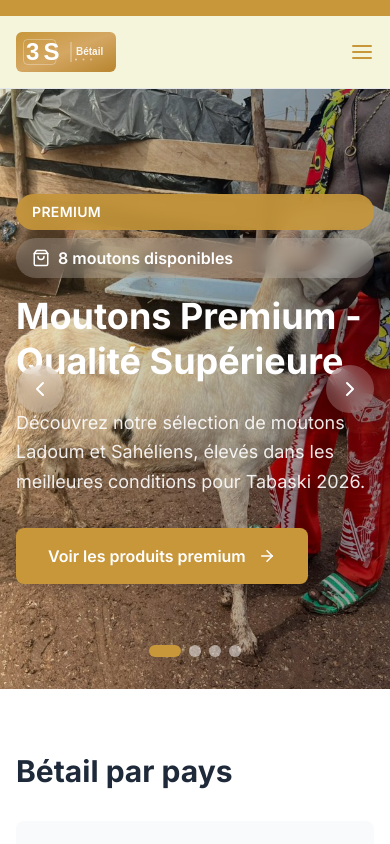
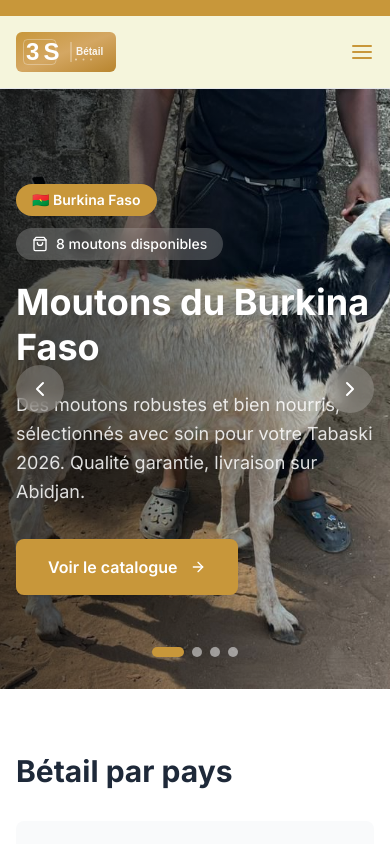
Before and after one commit to ArifD06/3S_Betail, a Next.js app: page / in a window 390 px wide. Shown: the top 844 px of the page. Built offline with nearby package versions, Linux system fonts and the light colour scheme.

Commit message:
Carrousel : transition fade fluide, vraies photos, textes Burkina Faso/Niger
Co-Authored-By: Claude Sonnet 4.6 <noreply@anthropic.com>

```diff
--- a/components/HeroSection.tsx
+++ b/components/HeroSection.tsx
@@ -5,71 +5,59 @@ import { FiChevronLeft, FiChevronRight, FiArrowRight, FiShoppingBag } from 'reac
 import { useRouter } from 'next/navigation'
 import { products } from '@/data/products'
 
+const slides = [
+  {
+    title: "Moutons du Burkina Faso",
+    description: "Des moutons robustes et bien nourris, sélectionnés avec soin pour votre Tabaski 2026. Qualité garantie, livraison sur Abidjan.",
+    buttonText: "Voir le catalogue",
+    bgImage: "/images/WhatsApp Image 2026-05-08 at 15.54.36.jpeg",
+    badge: "🇧🇫 Burkina Faso"
+  },
+  {
+    title: "Moutons du Niger — Tradition Sahélienne",
+    description: "Des spécimens authentiques du Niger, élevés dans les meilleures conditions. Robustes, sains et prêts pour la fête.",
+    buttonText: "Découvrir la collection",
+    bgImage: "/images/WhatsApp Image 2026-05-12 at 21.57.29.jpeg",
+    badge: "🇳🇪 Niger"
+  },
+  {
+    title: "Choisissez Votre Mouton Idéal",
+    description: "Parcourez notre sélection de moutons en photo réelle. Ce que vous voyez est exactement ce que vous recevez.",
+    buttonText: "Explorer la boutique",
+    bgImage: "/images/WhatsApp Image 2026-05-08 at 15.54.22.jpeg",
+    badge: "📷 Photos réelles"
+  },
+  {
+    title: "Livraison sur Abidjan",
+    description: "Commandez votre mouton en ligne et recevez-le directement chez vous. Paiement flexible, service de confiance.",
+    buttonText: "Commander maintenant",
+    bgImage: "/images/WhatsApp Image 2026-05-12 at 21.57.41.jpeg",
+    badge: "🚚 Livraison disponible"
+  }
+]
+
 export default function HeroSection() {
   const router = useRouter()
   const [currentSlide, setCurrentSlide] = useState(0)
-  const [availableCount, setAvailableCount] = useState(0)
+  const [prevSlideIndex, setPrevSlideIndex] = useState<number | null>(null)
   const [isPaused, setIsPaused] = useState(false)
-
-  const slides = [
-    {
-      title: "Moutons Premium - Qualité Supérieure",
-      description: "Découvrez notre sélection de moutons Ladoum et Sahéliens, élevés dans les meilleures conditions pour Tabaski 2026.",
-      buttonText: "Voir les produits premium",
-      bgImage: "/images/WhatsApp Image 2026-04-19 at 12.39.42 (1).jpeg",
-      badge: "Premium"
-    },
-    {
-      title: "Moutons du Sahel - Tradition Authentique",
-      description: "Des moutons robustes et sains, parfaitement adaptés aux traditions de Tabaski, disponibles en plusieurs tailles.",
-      buttonText: "Explorer la collection",
-      bgImage: "/images/WhatsApp Image 2026-04-19 at 12.39.42.jpeg",
-      badge: "Tradition"
-    },
-    {
-      title: "Élevage Malien - Excellence Garantie",
-      description: "Nos moutons du Mali sont réputés pour leur qualité exceptionnelle et leur robe impeccable, idéaux pour vos célébrations.",
-      buttonText: "Découvrir nos races",
-      bgImage: "/images/WhatsApp Image 2026-04-19 at 12.39.42 (2).jpeg",
-      badge: "Import"
-    },
-    {
-      title: "Géants Sahéliens - Taille XXL",
-      description: "Spécimens exceptionnels de grande taille, parfaits pour marquer vos célébrations avec prestige et distinction.",
-      buttonText: "Voir les tailles XL",
-      bgImage: "/images/WhatsApp Image 2026-04-19 at 12.39.43.jpeg",
-      badge: "XXL"
-    }
-  ]
+  const availableCount = products.filter(p => p.stock === 'En stock').length
 
   useEffect(() => {
-    // Calculer le nombre de moutons disponibles
-    const inStockProducts = products.filter(product => product.stock === 'En stock')
-    setAvailableCount(inStockProducts.length)
-  }, [])
+    const interval = setInterval(() => {
+      if (!isPaused) goNext()
+    }, 5000)
+    return () => clearInterval(interval)
+  }, [isPaused, currentSlide])
 
-  // Navigation automatique avec pause au survol
-  useEffect(() => {
-    const interval = setInterval(() => {
-      if (!isPaused) {
-        setCurrentSlide((prev) => (prev + 1) % slides.length)
-      }
-    }, 5000)
-
-    return () => clearInterval(interval)
-  }, [isPaused, slides.length])
-
-  const nextSlide = () => {
-    setCurrentSlide((prev) => (prev + 1) % slides.length)
+  const goTo = (index: number) => {
+    setPrevSlideIndex(currentSlide)
+    setCurrentSlide(index)
+    setTimeout(() => setPrevSlideIndex(null), 700)
   }
 
-  const prevSlide = () => {
-    setCurrentSlide((prev) => (prev - 1 + slides.length) % slides.length)
-  }
-
-  const handleReservationClick = () => {
-    router.push('/produits')
-  }
+  const goNext = () => goTo((currentSlide + 1) % slides.length)
+  const goPrev = () => goTo((currentSlide - 1 + slides.length) % slides.length)
 
   return (
     <section
@@ -77,82 +65,85 @@ export default function HeroSection() {
       onMouseEnter={() => setIsPaused(true)}
       onMouseLeave={() => setIsPaused(false)}
     >
-      {/* Background Image avec overlay */}
-      <div className="absolute inset-0 bg-gradient-to-r from-[#C8973A]/20 to-black/40 z-10"></div>
-      <div
-        className="absolute inset-0 bg-cover bg-center bg-no-repeat"
-        style={{
-          backgroundImage: `url('${slides[currentSlide].bgImage}')`,
-          backgroundColor: '#f3f4f6' // Couleur de fond temporaire
-        }}
-      ></div>
+      {/* Slides empilés avec transition fade */}
+      {slides.map((slide, index) => (
+        <div
+          key={index}
+          className="absolute inset-0 transition-opacity duration-700 ease-in-out"
+          style={{ opacity: index === currentSlide ? 1 : 0, zIndex: index === currentSlide ? 2 : index === prevSlideIndex ? 1 : 0 }}
+        >
+          <div
+            className="absolute inset-0 bg-cover bg-center bg-no-repeat"
+            style={{ backgroundImage: `url('${slide.bgImage}')`, backgroundColor: '#1a1a1a' }}
+          />
+          <div className="absolute inset-0 bg-gradient-to-r from-black/70 via-black/40 to-transparent" />
+        </div>
+      ))}
 
       {/* Contenu */}
-      <div className="relative z-20 h-full flex items-center">
+      <div className="relative z-10 h-full flex items-center">
         <div className="container mx-auto px-4">
-          <div className="max-w-3xl">
-            {/* Badge et compteur */}
-            <div className="mb-4 flex flex-col sm:flex-row sm:items-center sm:space-x-4 space-y-2 sm:space-y-0">
-              <span className="inline-block bg-[#C8973A]/90 backdrop-blur-sm text-white px-4 py-2 rounded-full text-sm font-semibold uppercase tracking-wide">
+          <div className="max-w-2xl">
+            {/* Badge + compteur */}
+            <div className="mb-5 flex flex-wrap items-center gap-3">
+              <span className="bg-[#C8973A] text-white px-4 py-1.5 rounded-full text-sm font-semibold">
                 {slides[currentSlide].badge}
               </span>
-              <div className="flex items-center space-x-2 bg-white/20 backdrop-blur-sm px-4 py-2 rounded-full">
-                <FiShoppingBag className="text-white text-lg" />
-                <span className="text-white font-semibold">
-                  {availableCount} moutons disponibles
-                </span>
+              <div className="flex items-center space-x-2 bg-white/20 backdrop-blur-sm px-4 py-1.5 rounded-full">
+                <FiShoppingBag className="text-white" />
+                <span className="text-white text-sm font-medium">{availableCount} moutons disponibles</span>
               </div>
             </div>
 
-            <h1 className="text-4xl md:text-5xl lg:text-6xl font-bold text-white mb-6 leading-tight">
+            {/* Titre */}
+            <h1 className="text-4xl md:text-5xl lg:text-6xl font-bold text-white mb-5 leading-tight drop-shadow-lg">
               {slides[currentSlide].title}
             </h1>
-            <p className="text-lg md:text-xl text-white/90 mb-8 leading-relaxed max-w-2xl">
+
+            {/* Description */}
+            <p className="text-lg text-white/85 mb-8 leading-relaxed">
               {slides[currentSlide].description}
             </p>
 
-            {/* Bouton de réservation */}
+            {/* CTA */}
             <button
-              onClick={handleReservationClick}
-              className="bg-[#C8973A] hover:bg-[#D4A763] text-white font-semibold px-8 py-4 rounded-lg transition-all duration-300 transform hover:scale-105 flex items-center space-x-3 group shadow-lg"
+              onClick={() => router.push('/produits')}
+              className="bg-[#C8973A] hover:bg-[#D4A763] text-white font-semibold px-8 py-4 rounded-lg transition-all duration-300 hover:scale-105 flex items-center space-x-3 group shadow-lg"
             >
               <span>{slides[currentSlide].buttonText}</span>
-              <FiArrowRight className="text-lg group-hover:translate-x-1 transition-transform" />
+              <FiArrowRight className="group-hover:translate-x-1 transition-transform" />
             </button>
           </div>
         </div>
       </div>
 
-      {/* Contrôles de navigation */}
+      {/* Flèches */}
       <button
-        onClick={prevSlide}
-        className="absolute left-4 top-1/2 -translate-y-1/2 z-30 bg-white/20 hover:bg-white/30 backdrop-blur-sm text-white p-3 rounded-full transition-all duration-300"
+        onClick={goPrev}
+        className="absolute left-4 top-1/2 -translate-y-1/2 z-20 bg-white/20 hover:bg-white/40 backdrop-blur-sm text-white p-3 rounded-full transition-all duration-300"
         aria-label="Slide précédent"
       >
         <FiChevronLeft className="text-2xl" />
       </button>
-
       <button
-        onClick={nextSlide}
-        className="absolute right-4 top-1/2 -translate-y-1/2 z-30 bg-white/20 hover:bg-white/30 backdrop-blur-sm text-white p-3 rounded-full transition-all duration-300"
+        onClick={goNext}
+        className="absolute right-4 top-1/2 -translate-y-1/2 z-20 bg-white/20 hover:bg-white/40 backdrop-blur-sm text-white p-3 rounded-full transition-all duration-300"
         aria-label="Slide suivant"
       >
         <FiChevronRight className="text-2xl" />
       </button>
 
-      {/* Indicateurs de slides */}
-      <div className="absolute bottom-8 left-1/2 -translate-x-1/2 z-30 flex space-x-2">
+      {/* Indicateurs */}
+      <div className="absolute bottom-8 left-1/2 -translate-x-1/2 z-20 flex items-center space-x-2">
         {slides.map((_, index) => (
           <button
             key={index}
-            onClick={() => setCurrentSlide(index)}
-            className={`w-3 h-3 rounded-full transition-all duration-300 ${
-              index === currentSlide
-                ? 'bg-[#C8973A] w-8'
-                : 'bg-white/50 hover:bg-white/70'
+            onClick={() => goTo(index)}
+            className={`h-2.5 rounded-full transition-all duration-300 ${
+              index === currentSlide ? 'bg-[#C8973A] w-8' : 'bg-white/50 hover:bg-white/70 w-2.5'
             }`}
-            aria-label={`Aller au slide ${index + 1}`}
-          ></button>
+            aria-label={`Slide ${index + 1}`}
+          />
         ))}
       </div>
     </section>
```
